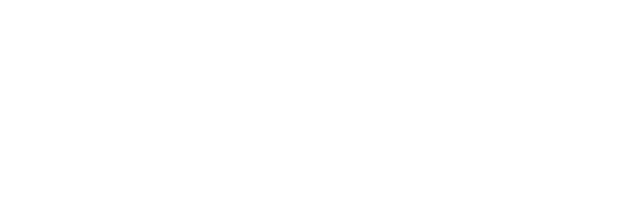
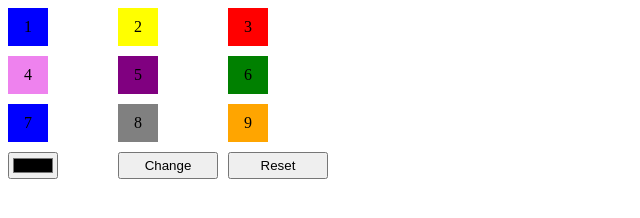
Before and after one commit to acciojob/Replit-Asian-Paints-shubham1upadhyay, a website: page main.html in a window 1280 px wide. Shown: the whole page, without its empty margins (0-640 px from the left). Drawn offline with Linux system fonts and the light colour scheme.

Commit message:
created a submission

```diff
--- a/main.html
+++ b/main.html
@@ -7,7 +7,23 @@
 </head>
 
 <body>
-	<!-- the entire body must be written by student -->
+	<div class="grid-container">
+		<div id="grid-item" class="item-1">1</div>
+		<div id="grid-item" class="item-2">2</div>
+		<div id="grid-item" class="item-3">3</div>
+		<div id="grid-item" class="item-4">4</div>
+		<div id="grid-item" class="item-5">5</div>
+		<div id="grid-item" class="item-6">6</div>
+		<div id="grid-item" class="item-7">7</div>
+		<div id="grid-item" class="item-8">8</div>
+		<div id="grid-item" class="item-9">9</div>
+
+		<div id="block_id">
+			<input id="colour_id" type="color" />
+		</div>
+		<button id="change_button">Change</button>
+		<button id="Reset">Reset</button>
+	</div>
     <script type="text/javascript" src="./script.js">
 </script>
 
--- a/styles.css
+++ b/styles.css
@@ -1 +1,16 @@
-/*  your css code here. If applicable */
+.grid-container{
+	display:grid;
+	grid-template-columns: repeat(3, 100px);
+	gap:10px;
+}
+
+
+.item-1{background-color:blue; text-align:center; padding:10px; width:20px}
+.item-2{background-color:yellow; text-align:center; padding:10px; width:20px}
+.item-3{background-color:red; text-align:center; padding:10px; width:20px}
+.item-4{background-color:violet; text-align:center; padding:10px; width:20px}
+.item-5{background-color:purple; text-align:center; padding:10px; width:20px}
+.item-6{background-color:green; text-align:center; padding:10px; width:20px}
+.item-7{background-color:blue; text-align:center; padding:10px; width:20px}
+.item-8{background-color:grey; text-align:center; padding:10px; width:20px}
+.item-9{background-color:orange; text-align:center; padding:10px; width:20px}
```
